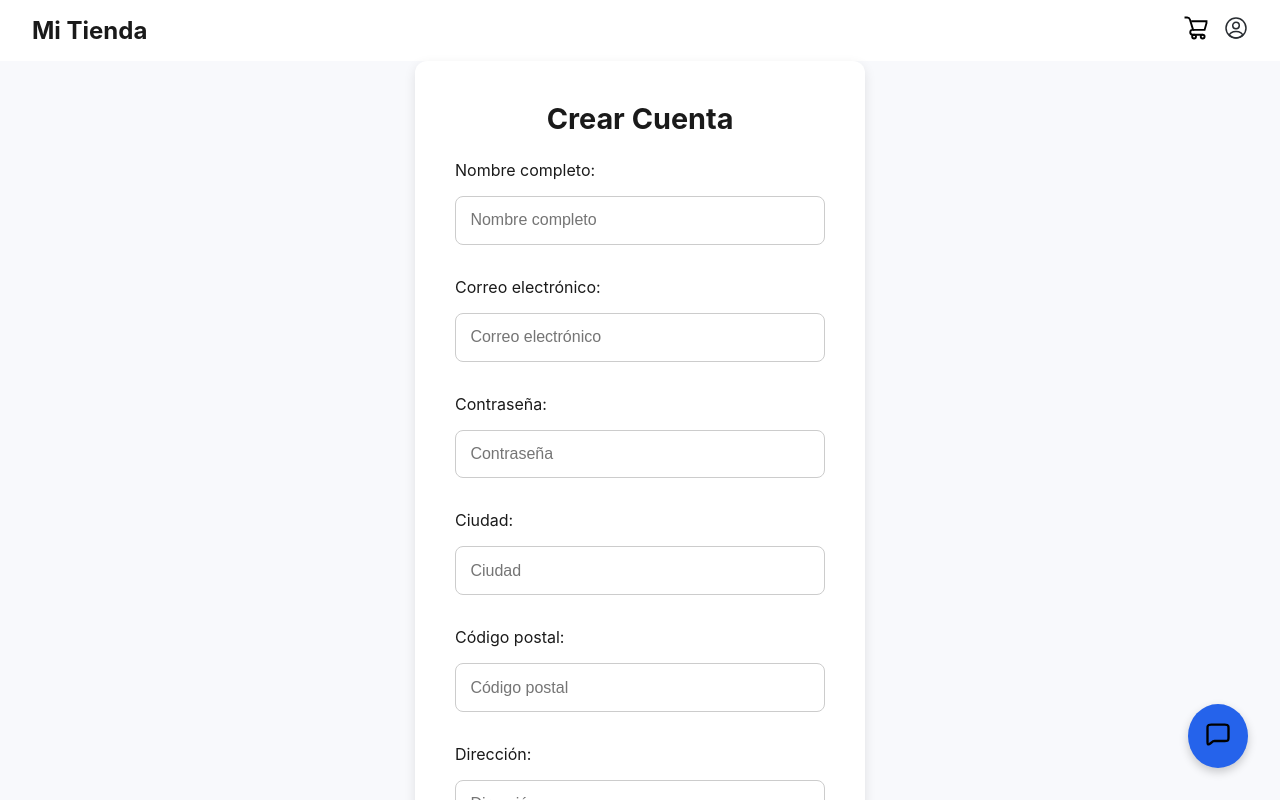
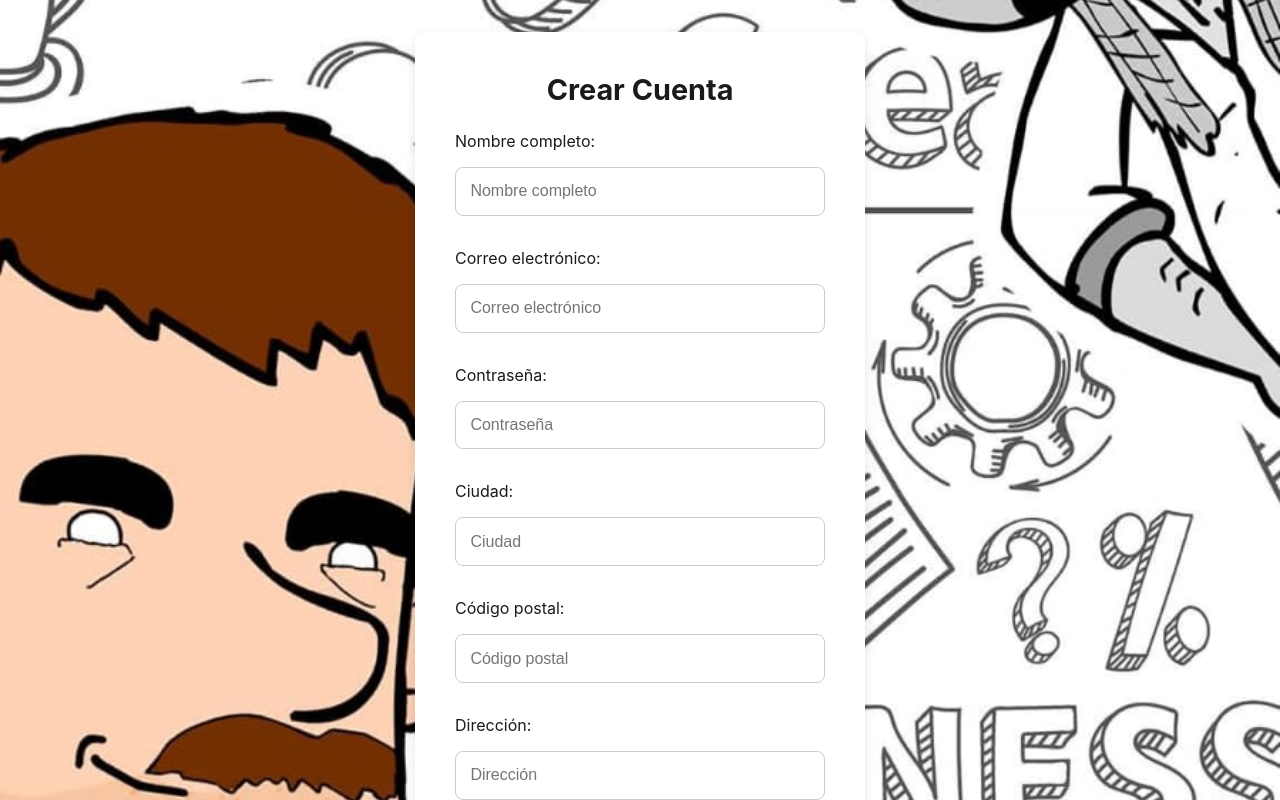
Before and after one commit to itsFr4nc0/tienda-don-berriondo, a React (Vite) app: page /register in a window 1280 px wide. Shown: the top 800 px of the page. Built offline with nearby package versions, Linux system fonts and the light colour scheme.

Commit message:
quitar home del fondo

```diff
--- a/src/App.tsx
+++ b/src/App.tsx
@@ -1,5 +1,5 @@
 import React from "react";
-import { Routes, Route } from "react-router-dom";
+import { Routes, Route, useLocation } from "react-router-dom";
 import { Header } from "./components/Header";
 import { Footer } from "./components/Footer";
 import { ChatbotButton } from "./components/ChatbotButton";
@@ -9,9 +9,16 @@ import { Register } from "./pages/Register";
 import "./assets/styles/global.css";
 
 const App: React.FC = () => {
+  const location = useLocation();
+
+
+  const hideLayout =
+    location.pathname === "/login" || location.pathname === "/register";
+
   return (
     <div className="app-container">
-      <Header />
+
+      {!hideLayout && <Header />}
 
       <Routes>
         <Route path="/" element={<Home />} />
@@ -19,8 +26,13 @@ const App: React.FC = () => {
         <Route path="/register" element={<Register />} />
       </Routes>
 
-      <Footer />
-      <ChatbotButton />
+
+      {!hideLayout && (
+        <>
+          <Footer />
+          <ChatbotButton />
+        </>
+      )}
     </div>
   );
 };
--- a/src/pages/login.css
+++ b/src/pages/login.css
@@ -2,18 +2,30 @@
   display: flex;
   justify-content: center;
   align-items: center;
-  height: 80vh;
-  background-color: #f8f9fc;
+  height: 100vh;
+  width: 100vw;
+  background-color: #b3ff00;
+  position: fixed;
+  top: 0;
+  left: 0;
+  z-index: 999;
+
+  background-image: url("../assets/images/desocupemasivo.png");
+  background-size: cover;       /* que cubra toda la pantalla */
+  background-position: center;  /* centrada */
+  background-repeat: no-repeat; /* sin repetirse */
+  min-height: 100vh;
 }
 
 .login-card {
-  background-color: white;
+  background-color: #fff;
   padding: 2.5rem;
   border-radius: 12px;
   box-shadow: 0 4px 12px rgba(0, 0, 0, 0.1);
   width: 90%;
   max-width: 400px;
 }
+
 
 .login-title {
   text-align: center;
--- a/src/pages/register.css
+++ b/src/pages/register.css
@@ -1,10 +1,22 @@
 .register-container {
   display: flex;
   justify-content: center;
-  align-items: center;
-  height: 80vh;
-  background-color: #f8f9fc;
+  align-items: flex-start;
+  min-height: 100vh;
+  width: 100%;
+  background-color: #b3ff00;
+  position: relative;
+  z-index: 999;
+  padding: 2rem 0;
+  overflow-y: auto;
+
+  background-image: url("../assets/images/desocupemasivo2.png");
+  background-size: cover;       /* que cubra toda la pantalla */
+  background-position: center;  /* centrada */
+  background-repeat: no-repeat; /* sin repetirse */
+  min-height: 100vh;
 }
+
 
 .register-card {
   background-color: white;
```
Also changed, not shown: src/assets/images/desocupemasivo.png (added), src/assets/images/desocupemasivo2.png (added).
